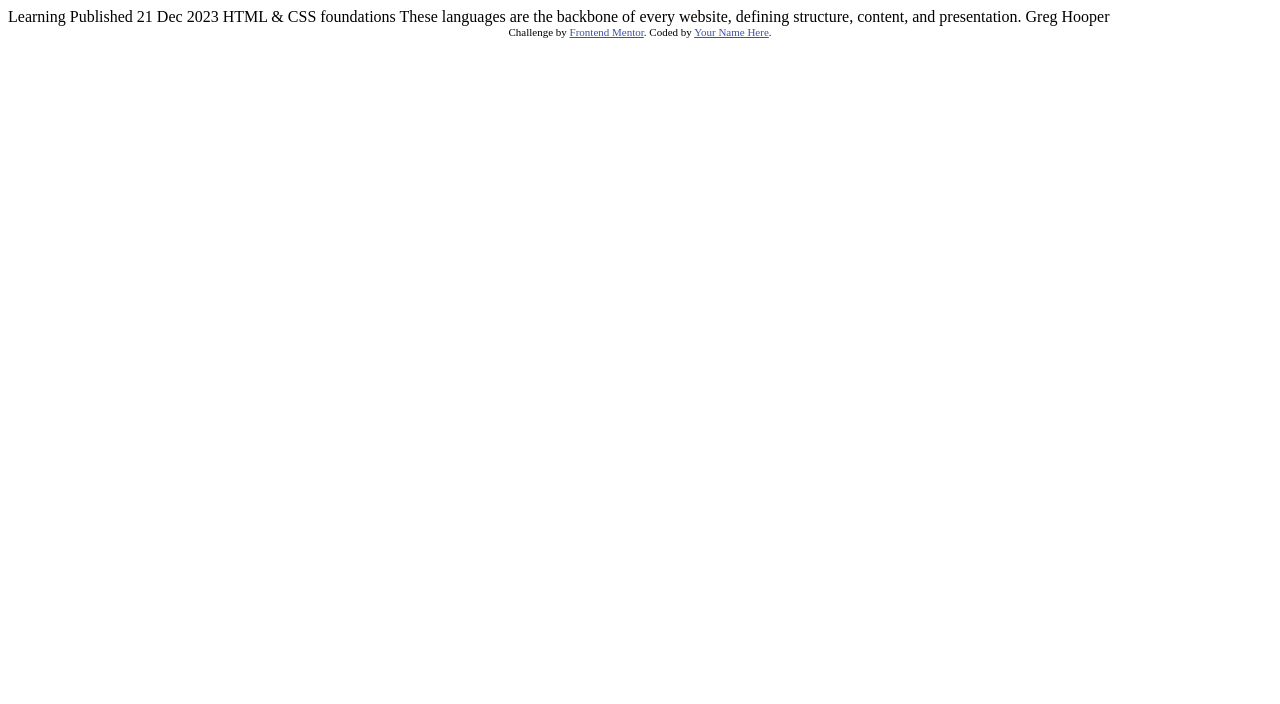
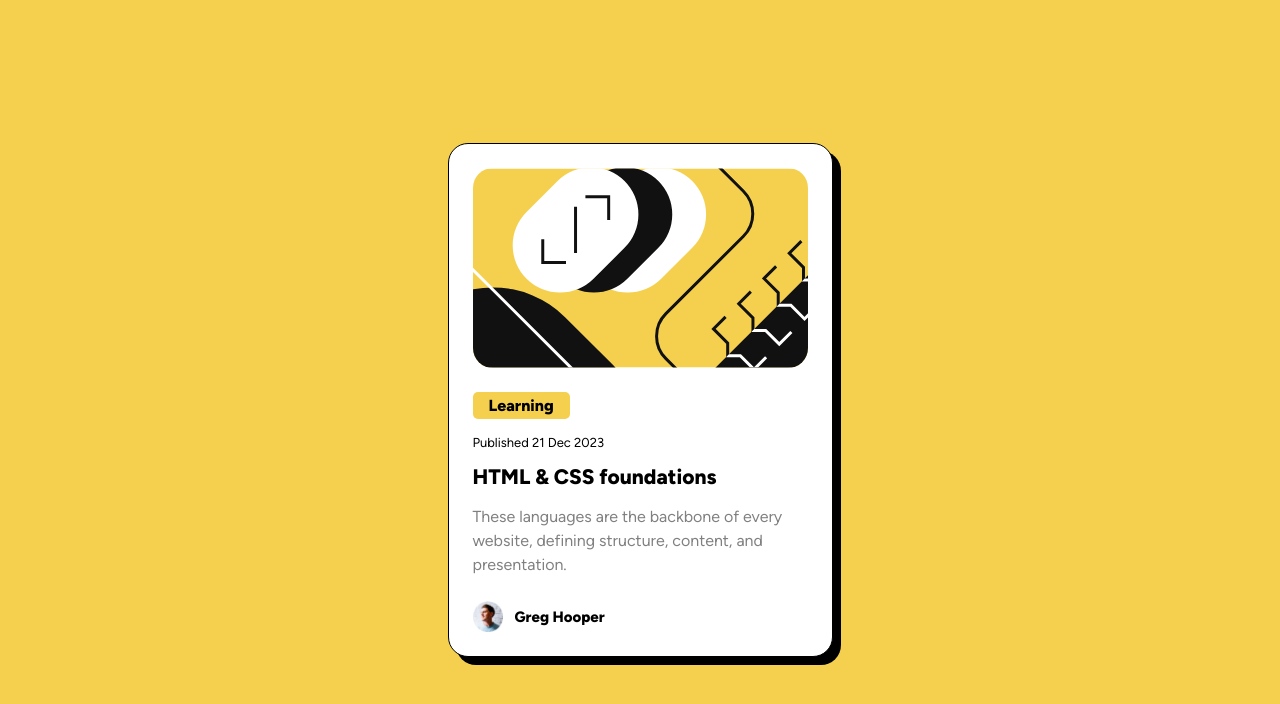
Before and after one commit to aaqibqadeer/blog-preview-card-main, a plain HTML site: page index.html in a window 1280 px wide. Drawn offline with Linux system fonts and the light colour scheme.

Commit message:
final design

```diff
--- a/index.html
+++ b/index.html
@@ -1,34 +1,121 @@
 <!DOCTYPE html>
 <html lang="en">
   <head>
-  <meta charset="UTF-8">
-  <meta name="viewport" content="width=device-width, initial-scale=1.0"> <!-- displays site properly based on user's device -->
-
-  <link rel="icon" type="image/png" sizes="32x32" href="./assets/images/favicon-32x32.png">
+    <meta charset="UTF-8" />
+    <meta name="viewport" content="width=device-width, initial-scale=1.0" />
+    <link
+      rel="icon"
+      type="image/png"
+      sizes="32x32"
+      href="./assets/images/favicon-32x32.png"
+    />
 
     <title>Frontend Mentor | Blog preview card</title>
 
-  <!-- Feel free to remove these styles or customise in your own stylesheet 👍 -->
     <style>
-    .attribution { font-size: 11px; text-align: center; }
-    .attribution a { color: hsl(228, 45%, 44%); }
+      @font-face {
+        font-family: Figtree;
+        src: url('/assets/fonts/Figtree-VariableFont_wght.ttf');
+      }
+      html {
+        height: 100%;
+      }
+      body {
+        height: 100%;
+        margin: 0px;
+        background-color: hsl(47, 88%, 63%);
+        font-size: 16px;
+        font-family: 'Figtree', sans-serif;
+      }
+      main {
+        display: flex;
+        justify-content: center;
+        align-items: center;
+        height: 100%;
+      }
+      .card {
+        background: white;
+        border-radius: 20px;
+        border: 1px solid black;
+        max-width: 335px;
+        padding: 24px;
+        box-shadow: 8px 8px;
+      }
+      .image-container {
+        display: flex;
+        justify-content: center;
+        margin-bottom: 24px;
+      }
+      .image-container > img {
+        border-radius: 20px;
+        max-width: 100%;
+      }
+      .label {
+        background: hsl(47, 88%, 63%);
+        max-width: fit-content;
+        padding: 4px 16px;
+        border-radius: 5px;
+        font-weight: 800;
+        margin-bottom: 16px;
+      }
+      .article-date {
+        font-size: 13px;
+      }
+      .heading {
+        font-size: 21px;
+        font-weight: 800;
+      }
+      .card-text {
+        color: hsl(0, 0%, 50%);
+        line-height: 1.5;
+        margin-bottom: 24px;
+      }
+      .avatar-section {
+        display: flex;
+        align-items: center;
+      }
+      .avatar {
+        max-width: 30px;
+        margin-right: 12px;
+      }
+      .avatar-name {
+        font-weight: 800;
+        font-size: 15px;
+      }
+      @media screen and (max-width: 640px) {
+        .card {
+          max-width: 280px;
+        }
+      }
     </style>
   </head>
   <body>
-
-  Learning
-
-  Published 21 Dec 2023
-
-  HTML & CSS foundations
-
-  These languages are the backbone of every website, defining structure, content, and presentation.
-
-  Greg Hooper
-
-  <div class="attribution">
-    Challenge by <a href="https://www.frontendmentor.io?ref=challenge" target="_blank">Frontend Mentor</a>.
-    Coded by <a href="#">Your Name Here</a>.
+    <main>
+      <div class="card">
+        <div class="image-container">
+          <img
+            src="assets/images/illustration-article.svg"
+            alt="Illustration Article"
+          />
         </div>
+        <div>
+          <div class="label">Learning</div>
+          <div class="article-date">Published 21 Dec 2023</div>
+          <h1 class="heading">HTML & CSS foundations</h1>
+          <p class="card-text">
+            These languages are the backbone of every website, defining
+            structure, content, and presentation.
+          </p>
+          <div class="avatar-section">
+            <img
+              src="assets/images/image-avatar.webp"
+              alt="Image Avatar"
+              class="avatar"
+            />
+            <span class="avatar-name"> Greg Hooper</span>
+          </div>
+        </div>
+      </div>
+    </main>
   </body>
 </html>
```
Also changed, not shown: 2 other files. Lines whose indentation alone changed are shown as unchanged.
